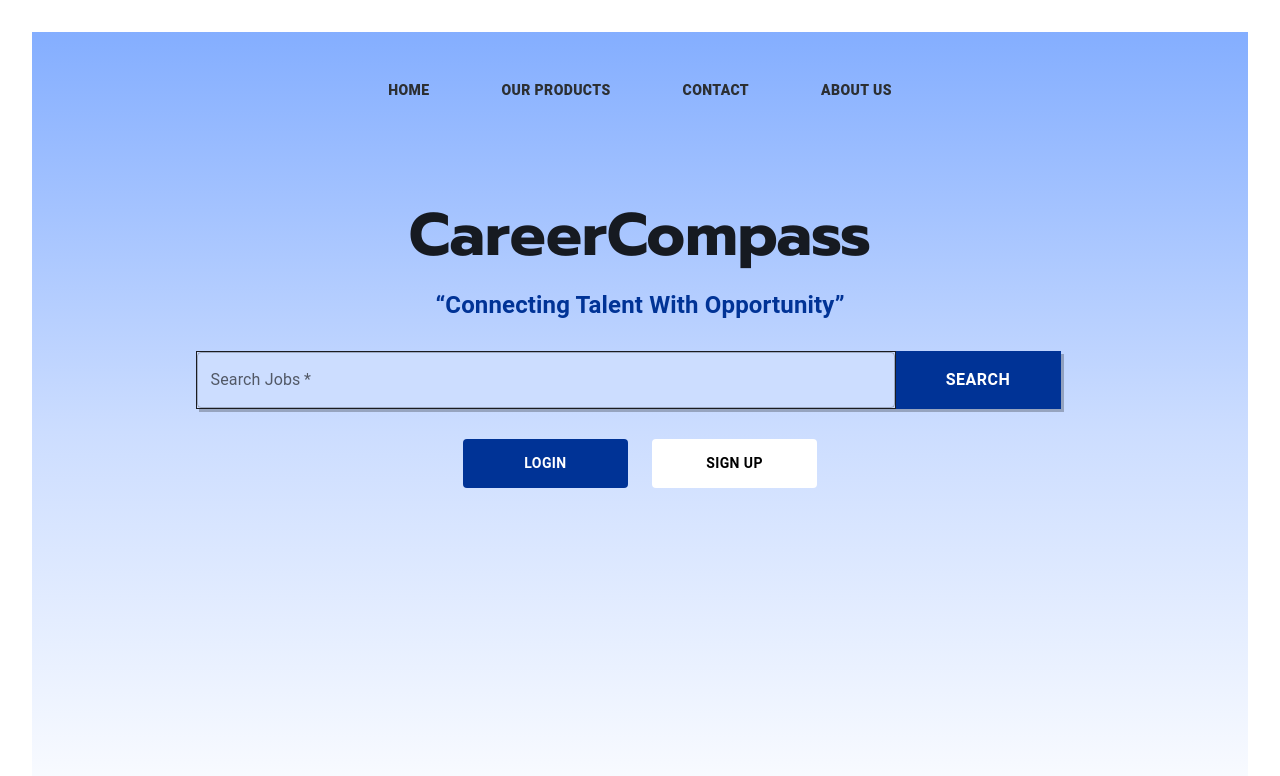
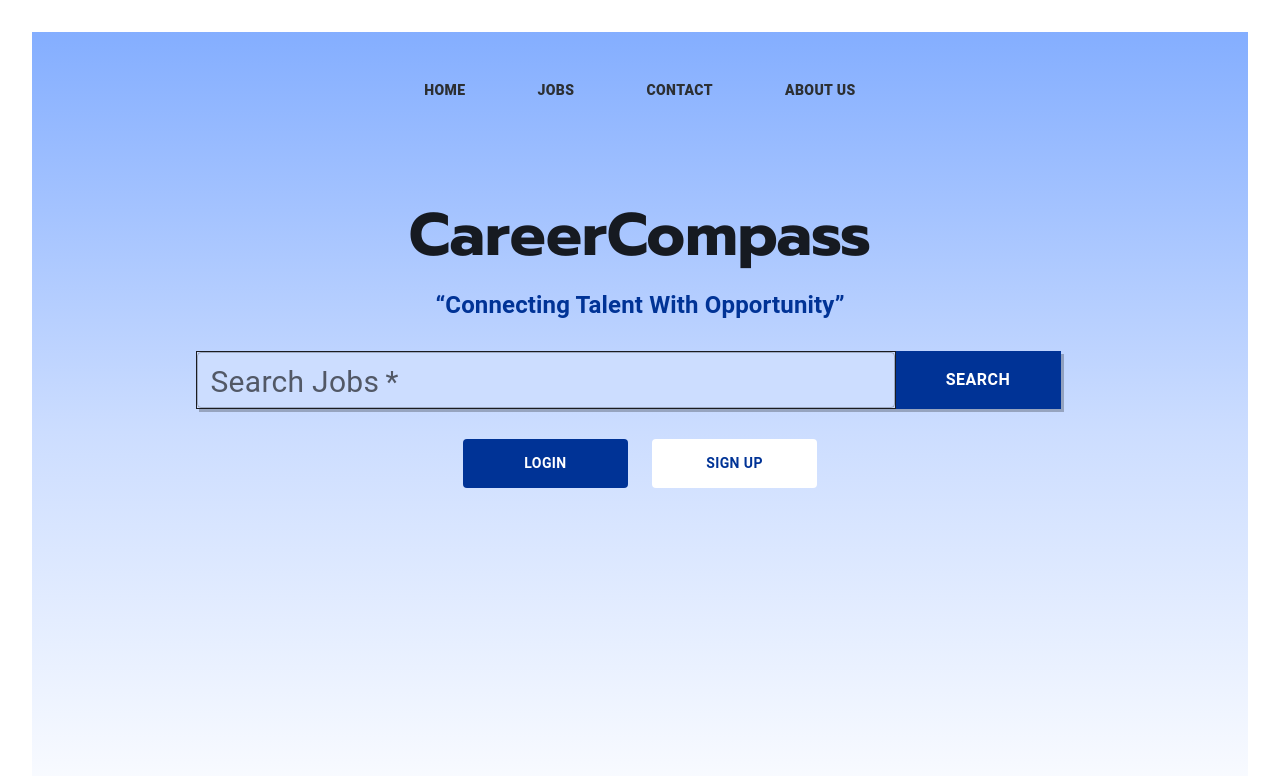
Before and after one commit to Abhay2342/innovateX_Hackathon, a React (Vite) app in the folder client/: page / in a window 1280 px wide. Shown: the top 776 px of the page. Built offline with nearby package versions, Linux system fonts and the light colour scheme.

Commit message:
Change the style

```diff
--- a/client/src/components/Header/Header.jsx
+++ b/client/src/components/Header/Header.jsx
@@ -2,6 +2,7 @@ import React from "react";
 import { AppBar, Toolbar, Grid, Button } from "@mui/material";
 import logo_header from "../../assets/career_compass.png";
 import { useNavigate } from "react-router-dom";
+import "./Header.css";
 
 const Header = () => {
   const navigate = useNavigate();
@@ -47,7 +48,7 @@ const Header = () => {
             </Grid>
             <Grid item>
               <Button variant="menu_header" color="inherit">
-                OUR PRODUCTS
+                JOBS
               </Button>
             </Grid>
             <Grid item>
--- a/client/src/components/HeroSection/HeroSection.jsx
+++ b/client/src/components/HeroSection/HeroSection.jsx
@@ -59,6 +59,7 @@ const HeroSection = ({
                   boxShadow: "3px 3px 0px rgba(0, 0, 0, 0.25)",
                 }}
                 label="Search Jobs"
+                InputLabelProps={{  style: { fontSize: '30px', position: 'absolute', top: '-8px' } }}
                 variant="outlined"
                 fullWidth
                 margin="normal"
@@ -83,6 +84,11 @@ const HeroSection = ({
                   border: 1.5,
                   borderColor: "#003396",
                   borderRadius: "0px",
+                  "&:hover": { // Define hover effect
+                  backgroundColor: "white",
+                  color: "#003396",
+                  transition: "background-color 0.3s ease, color 0.3s ease",
+                },
 
                   boxShadow: "3px 3px 0px rgba(0, 0, 0, 0.25)",
                 }}
@@ -93,7 +99,13 @@ const HeroSection = ({
             </Grid>
           </Grid>
           <Grid item>
-            <Button variant="header" size="large" onClick={handleLoginSubmit}>
+            <Button variant="header" size="large" sx={{
+              "&:hover": { // Define hover effect
+                  backgroundColor: "white",
+                  color: "#003396",
+                  transition: "background-color 0.3s ease, color 0.3s ease",
+                },
+            }} onClick={handleLoginSubmit}>
               Login
             </Button>
           </Grid>
@@ -101,7 +113,14 @@ const HeroSection = ({
             <Button
               variant="header"
               size="large"
-              sx={{ backgroundColor: "white", border: 0, color: "black" }}
+              sx={{
+                backgroundColor: "white", border: 0, color: "#003396",
+                "&:hover": { // Define hover effect
+                  backgroundColor: "#003396",
+                  color: "white",
+                  transition: "background-color 0.3s ease, color 0.3s ease",
+                },
+              }}
               onClick={handleSignUpSubmit}
             >
               SIGN UP
--- a/client/src/theme.jsx
+++ b/client/src/theme.jsx
@@ -17,7 +17,6 @@ const theme = createTheme({
           display: "block",
           fontWeight: 700,
           transition: "color .3s, background-color .3s",
-
           minWidth: "165px",
         },
 
@@ -30,6 +29,7 @@ const theme = createTheme({
           lineHeight: "150%",
           textAlign: "center",
           minWidth: "165px",
+          transition: "white .3s, black .3s",
         },
 
         menu_header: {
@@ -39,6 +39,11 @@ const theme = createTheme({
           paddingBottom: "26px",
           display: "block",
           cursor: "pointer",
+          "&:hover": { // Define hover effect
+                  backgroundColor: "none",
+                  color: "white",
+                  transition: "background-color 0.3s ease, color 0.3s ease",
+                },
         },
 
         contained: {
```
